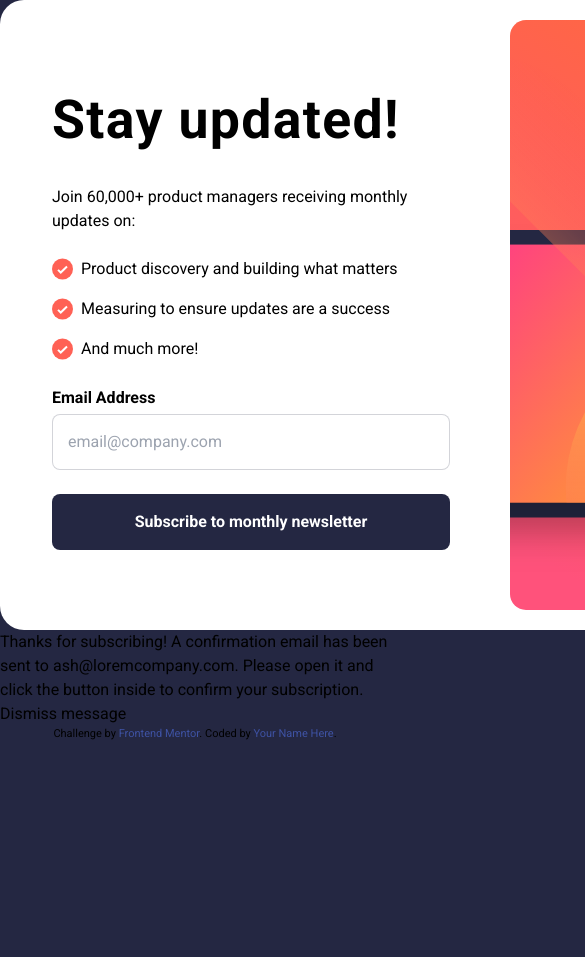
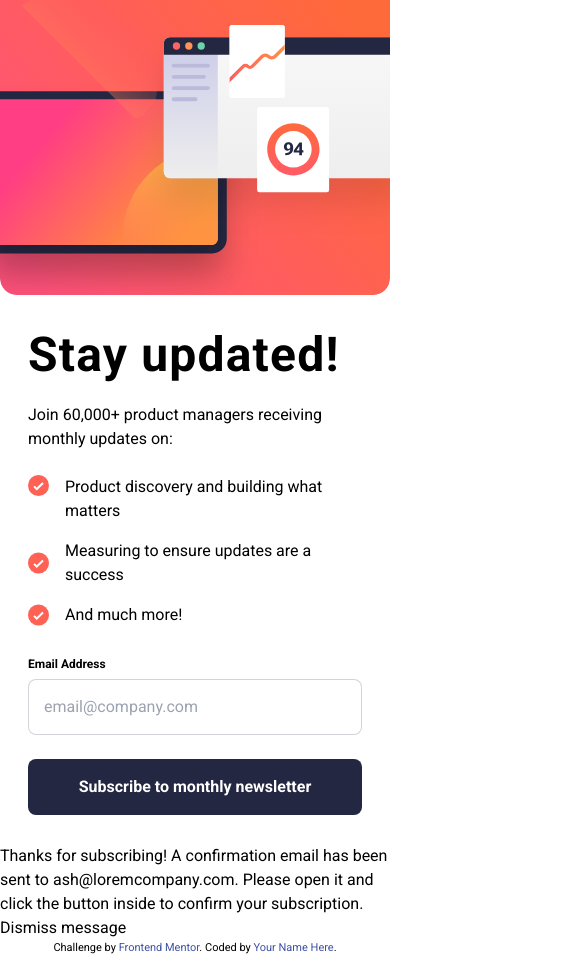
Before and after one commit to ChristinaAshCruz/newsletter-sign-up-with-success-message, a website: page index.html in a window 390 px wide. Shown: the top 957 px of the page, 585 px wide, since content can reach past the window. Before the commit the page ends 844 px from the top, so only its background shows below. Drawn offline with Linux system fonts and the light colour scheme.

Commit message:
started mobile design layout

```diff
--- a/index.html
+++ b/index.html
@@ -29,27 +29,39 @@
       }
     </style>
   </head>
-  <body class="bg-dark-slate-gray md:p-20">
+  <body class="bg-white p-0 lg:bg-dark-slate-gray lg:p-20">
     <!-- Sign-up form start -->
     <main
-      class="griditems-center mx-auto flex w-200 grid-cols-2 justify-between gap-7 rounded-3xl bg-white p-5"
+      class="flex h-screen flex-col items-center gap-2 md:p-4 lg:mx-auto lg:h-auto lg:w-200 lg:flex-row-reverse lg:rounded-xl lg:bg-white"
     >
+      <img
+        src="src/assets/images/illustration-sign-up-mobile.svg"
+        alt=""
+        e
+        class="block w-screen lg:hidden"
+      />
+      <!-- desktop image -->
+      <img
+        src="src/assets/images/illustration-sign-up-desktop.svg"
+        alt=""
+        class="hidden lg:block"
+      />
       <!-- left div -->
-      <div class="mx-auto flex flex-1 flex-col justify-around p-8 py-12">
-        <h1 class="border-dashed text-6xl font-bold tracking-wide">
+      <div class="grid justify-between gap-6 p-7">
+        <h1 class="text-5xl border-dashed font-bold tracking-wide">
           Stay updated!
         </h1>
         <p>Join 60,000+ product managers receiving monthly updates on:</p>
-        <div class="grid gap-4">
-          <div class="flex gap-2">
+        <div class="flex flex-col gap-4">
+          <div class="flex items-start gap-4">
             <img src="/src/assets/images/icon-list.svg" alt="" />
             <p>Product discovery and building what matters</p>
           </div>
-          <div class="flex gap-2">
+          <div class="items-star flex gap-4">
             <img src="/src/assets/images/icon-list.svg" alt="" />
             <p>Measuring to ensure updates are a success</p>
           </div>
-          <div class="flex gap-2">
+          <div class="items-star flex gap-4">
             <img src="/src/assets/images/icon-list.svg" alt="" />
             <p>And much more!</p>
           </div>
@@ -62,7 +74,7 @@
                 type="text"
                 name="price"
                 id="price"
-                class="placeholder:text-gray-400 focus:ring-indigo-600 mt-1 block w-full rounded-lg border-0 p-4 pr-20 text-grey ring-1 ring-inset ring-grey/40 focus:ring-2 focus:ring-inset sm:text-sm sm:leading-6"
+                class="placeholder:text-gray-400 focus:ring-indigo-600 sm:text-sm mt-1 block w-full rounded-lg border-0 p-4 pr-20 text-grey ring-1 ring-inset ring-grey/40 focus:ring-2 focus:ring-inset sm:leading-6"
                 placeholder="email@company.com"
               />
             </div>
@@ -74,9 +86,6 @@
             </button>
           </form>
         </div>
-      </div>
-      <div class="flex-1">
-        <img src="src/assets/images/illustration-sign-up-desktop.svg" alt="" />
       </div>
       <!-- right div (image) -->
     </main>
--- a/tailwind.config.js
+++ b/tailwind.config.js
@@ -12,9 +12,6 @@ module.exports = {
     fontFamily: {
       sans: ["Roboto", "sans-serif"],
     },
-    fontSize: {
-      "6xl": "3.35rem",
-    },
     extend: {
       width: {
         200: "58rem",
```
Also changed, not shown: src/main.css.
